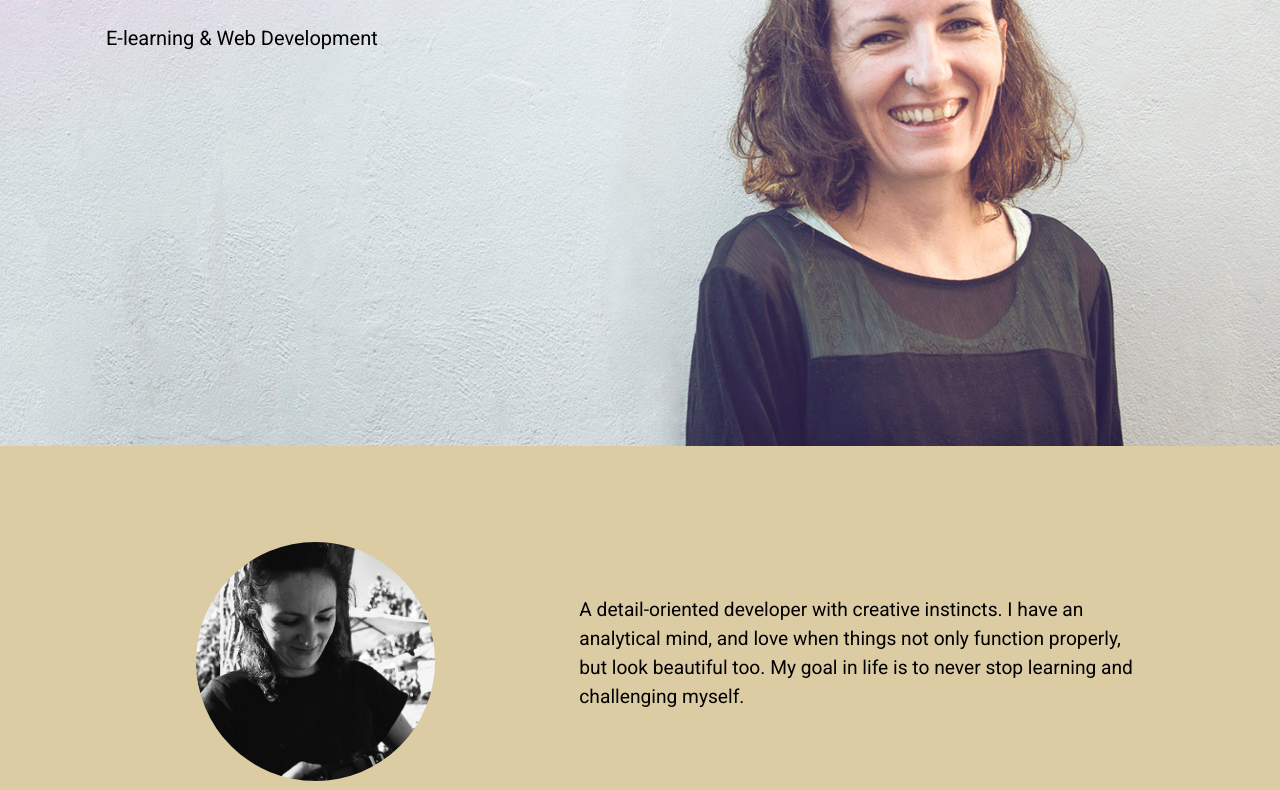
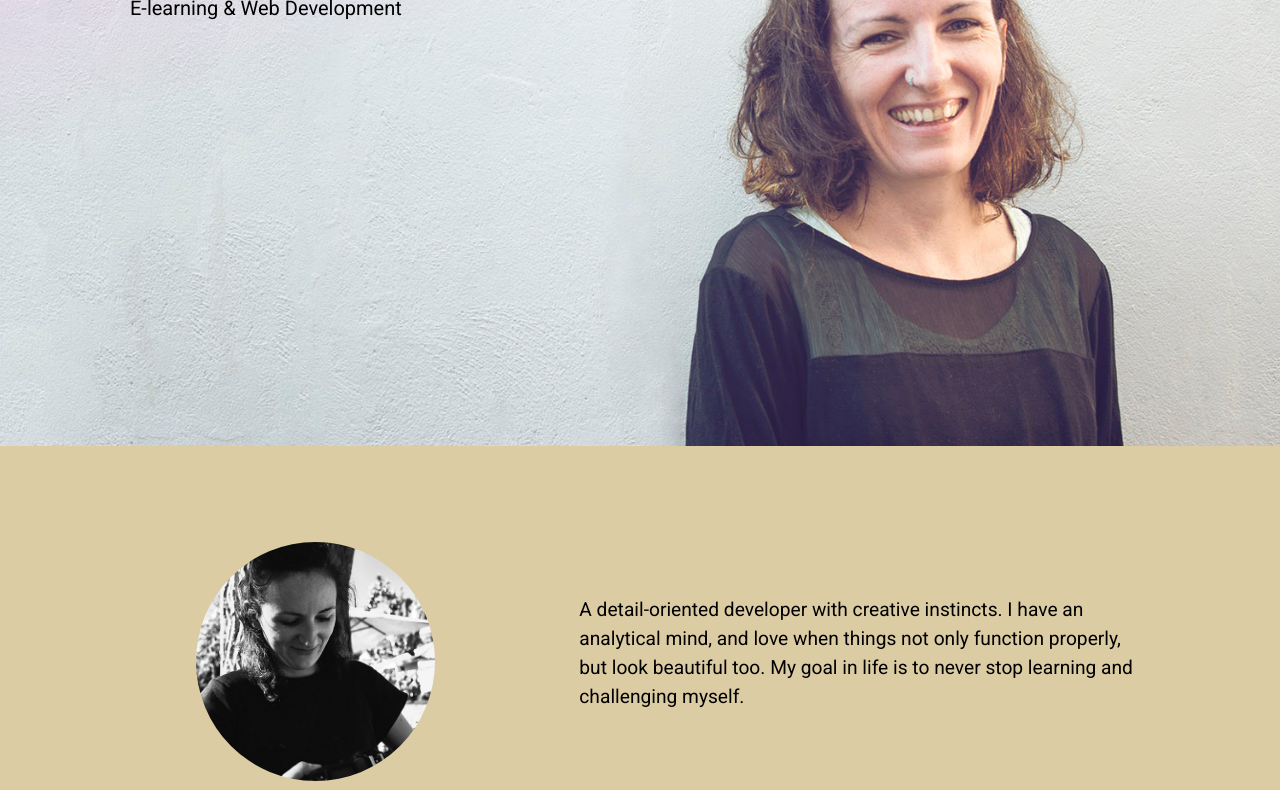
Before and after one commit to christine-hya/Christine-Resume, a plain HTML site: page index.html in a window 1280 px wide. Shown: the part 202-992 px from the top of the page. Drawn offline with nearby package versions, Linux system fonts and the light colour scheme.

Commit message:
Update index.html

```diff
--- a/index.html
+++ b/index.html
@@ -59,7 +59,7 @@
 
     <div class="container">
       <h1 class="display-4 heading p-4 pb-0">Christine Hogg</h1>
-      <p class="lead ps-4"> <br>E-learning & Web Development</p>
+      <p class="lead ps-5">E-learning & Web Development</p>
     </div>
 
   </div>
```
